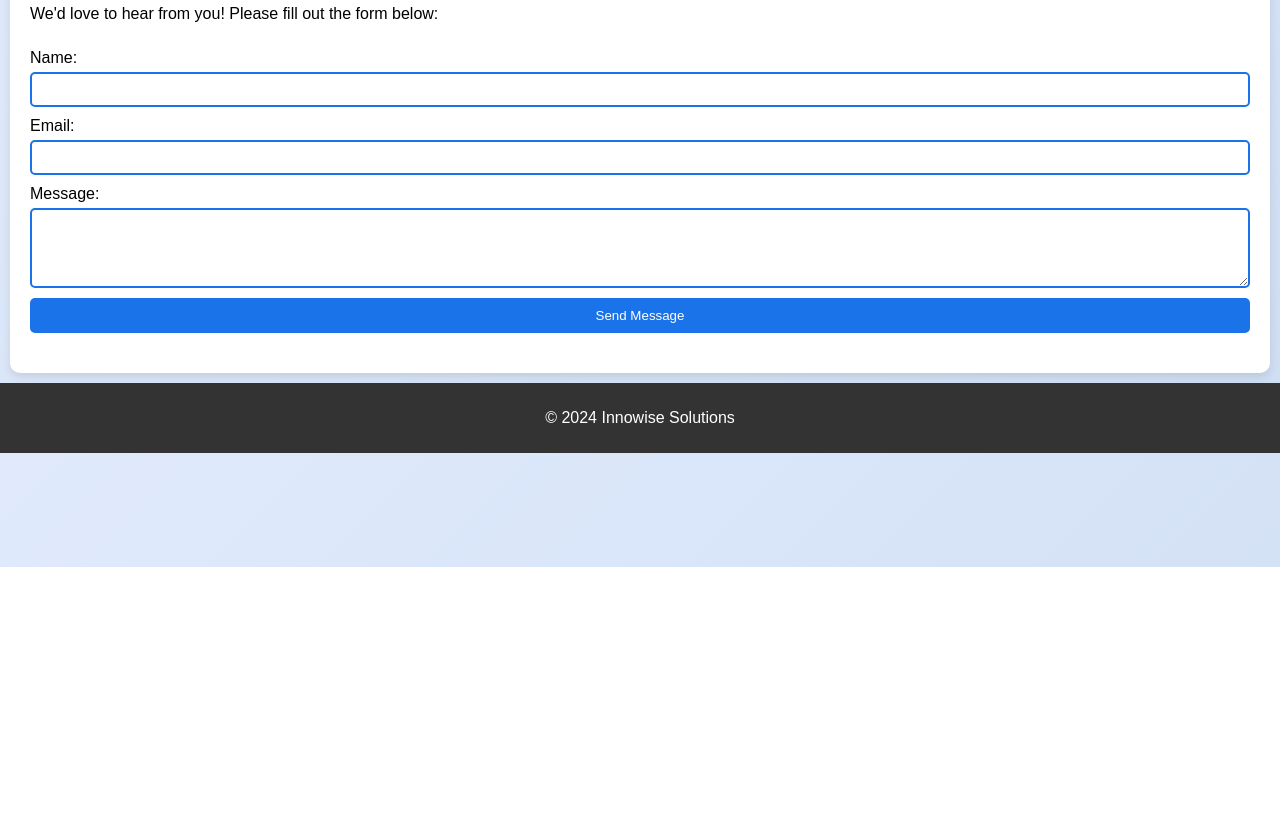
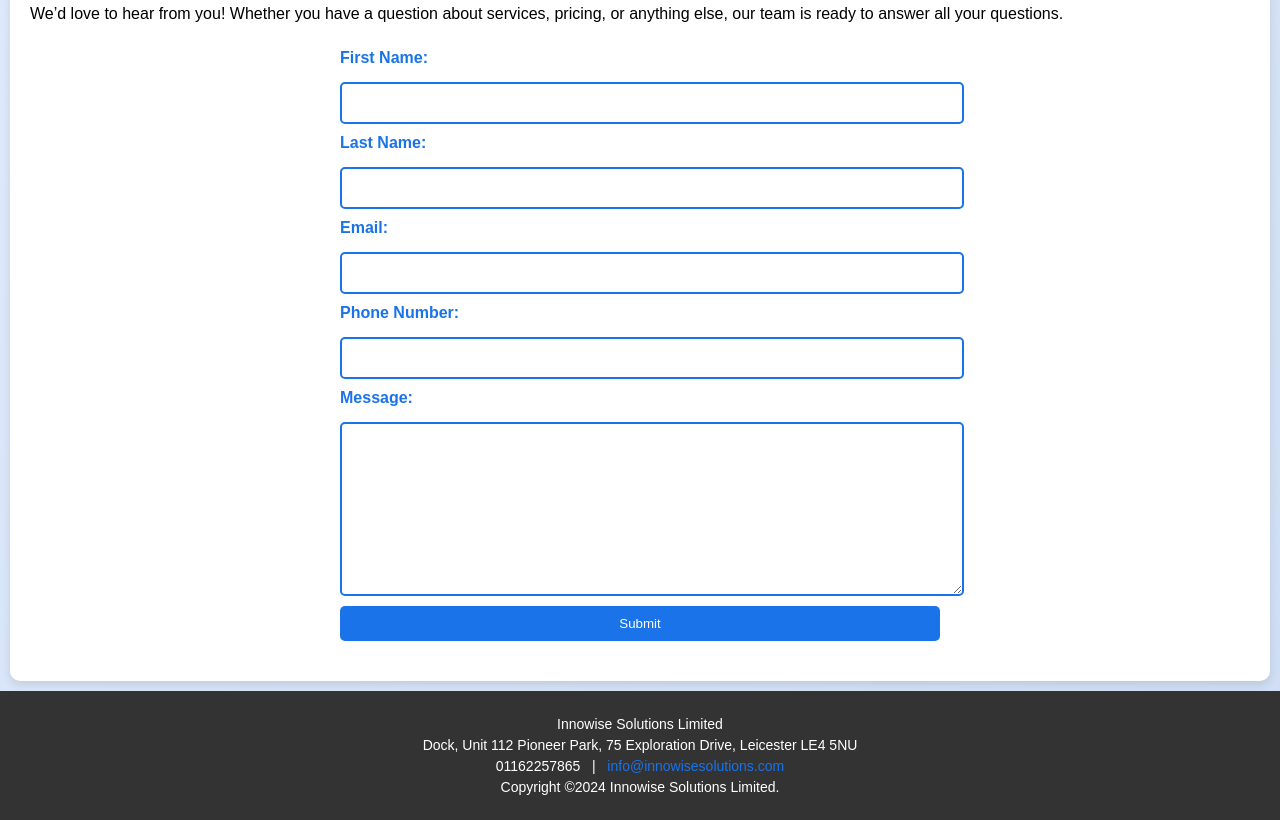
Before and after one commit to hulashc/innopage, a plain HTML site: page contact.html in a window 1280 px wide. Shown: the part 233-1053 px from the top of the page. Before the commit the page ends 800 px from the top, so only its background shows below. Drawn offline with Linux system fonts and the light colour scheme.

Commit message:
footer and contact page changes

```diff
--- a/contact.html
+++ b/contact.html
@@ -1,16 +1,16 @@
 <!DOCTYPE html>
 <html lang="en">
+
 <head>
     <meta charset="UTF-8">
     <meta name="viewport" content="width=device-width, initial-scale=1.0">
-    <title>Contact Us</title>
+    <title>Contact Us - Innowise Solutions</title>
     <link rel="stylesheet" href="styles.css">
 </head>
+
 <body>
     <header>
-        <div class="logo">
-            <h1>Innowise Solutions</h1>
-        </div>
+        <h1>Innowise Solutions</h1>
         <nav>
             <ul>
                 <li><a href="index.html">Home</a></li>
@@ -29,28 +29,39 @@
         </nav>
     </header>
 
+    <section id="contact">
+        <h2>Get In Touch</h2>
+        <p>We’d love to hear from you! Whether you have a question about services, pricing, or anything else, our team is ready to answer all your questions.</p>
+        <form id="contactForm">
+            <label for="firstName">First Name:</label>
+            <input type="text" id="firstName" name="firstName" required>
 
-    <section id="contact">
-        <h2>Contact Us</h2>
-        <p>We'd love to hear from you! Please fill out the form below:</p>
-        <form id="contactForm">
-            <label for="name">Name:</label>
-            <input type="text" id="name" name="name" required>
+            <label for="lastName">Last Name:</label>
+            <input type="text" id="lastName" name="lastName" required>
 
             <label for="email">Email:</label>
             <input type="email" id="email" name="email" required>
 
+            <label for="phone">Phone Number:</label>
+            <input type="tel" id="phone" name="phone" required>
+
             <label for="message">Message:</label>
-            <textarea id="message" name="message" rows="4" required></textarea>
+            <textarea id="message" name="message" required></textarea>
 
-            <button type="submit">Send Message</button>
+            <button type="submit">Submit</button>
         </form>
     </section>
 
     <footer>
-        <p>&copy; 2024 Innowise Solutions</p>
+        <div class="footer-content">
+            <p>Innowise Solutions Limited</p>
+            <p>Dock, Unit 112 Pioneer Park, 75 Exploration Drive, Leicester LE4 5NU</p>
+            <p>01162257865 &nbsp; | &nbsp; <a href="mailto:info@innowisesolutions.com">info@innowisesolutions.com</a></p>
+            <p>Copyright ©2024 Innowise Solutions Limited.</p>
+        </div>
     </footer>
 
     <script src="script.js"></script>
 </body>
+
 </html>
--- a/styles.css
+++ b/styles.css
@@ -92,29 +92,45 @@ h2 {
     color: #1a73e8; /* Blue color for section headings */
 }
 
+/* Optimized form for contact page */
 form {
     display: flex;
     flex-direction: column;
+    max-width: 600px; /* Maximum width for the form */
+    margin: 0 auto; /* Center the form */
 }
 
 form label {
     margin-top: 10px;
+    font-weight: bold; /* Make the labels bold */
+    font-size: 16px; /* Increase font size for better readability */
+    color: #1a73e8; /* Use a distinct blue color for the labels */
+    display: block; /* Ensure the label is on its own line */
+    margin-bottom: 5px; /* Add some space between the label and the input box */
 }
 
 form input,
 form textarea {
-    padding: 8px;
-    margin-top: 5px;
-    border: 2px solid #1a73e8; /* Border color for inputs */
-    border-radius: 5px; /* Rounded corners for inputs */
-    transition: border-color 0.3s, box-shadow 0.3s; /* Smooth border transition */
+    width: 100%; /* Full width for better responsiveness */
+    max-width: 600px; /* Limit maximum width to 600px */
+    padding: 10px; /* Increased padding for better usability */
+    margin-top: 10px; /* Space between input fields */
+    border: 2px solid #1a73e8;
+    border-radius: 5px;
+    transition: border-color 0.3s, box-shadow 0.3s;
+    font-size: 16px; /* Slightly larger font size */
+}
+
+form textarea {
+    min-height: 150px; /* Set a minimum height for the textarea */
 }
 
 form input:focus,
 form textarea:focus {
-    border-color: #4285f4; /* Darker blue on focus */
-    box-shadow: 0 0 5px rgba(66, 133, 244, 0.5); /* Glow effect on focus */
+    border-color: #4285f4;
+    box-shadow: 0 0 5px rgba(66, 133, 244, 0.5);
 }
+
 
 button {
     margin-top: 10px;
@@ -134,10 +150,25 @@ button:hover {
 
 footer {
     text-align: center;
-    padding: 10px 0;
-    background-color: #333;
-    color: white;
+    padding: 20px 0; /* More padding for better spacing */
+    background-color: #333; /* Dark background for footer */
+    color: white; /* White text color for contrast */
+    font-size: 14px; /* Set a smaller font size */
 }
+
+.footer-content p {
+    margin: 5px 0; /* Space between paragraphs */
+}
+
+.footer-content a {
+    color: #1a73e8; /* Color for email link */
+    text-decoration: none; /* Remove underline */
+}
+
+.footer-content a:hover {
+    text-decoration: underline; /* Underline on hover for email link */
+}
+
 
 /* Meet the team section styles */
 .team-section {
```
Also changed, not shown: About.html (+6 -1 lines), How-we-work.html (+6 -1 lines), blog.html (+6 -1 lines), index.html (+6 -1 lines), partnership.html (+6 -1 lines), resources.html (+6 -1 lines), services.html (+6 -1 lines).
